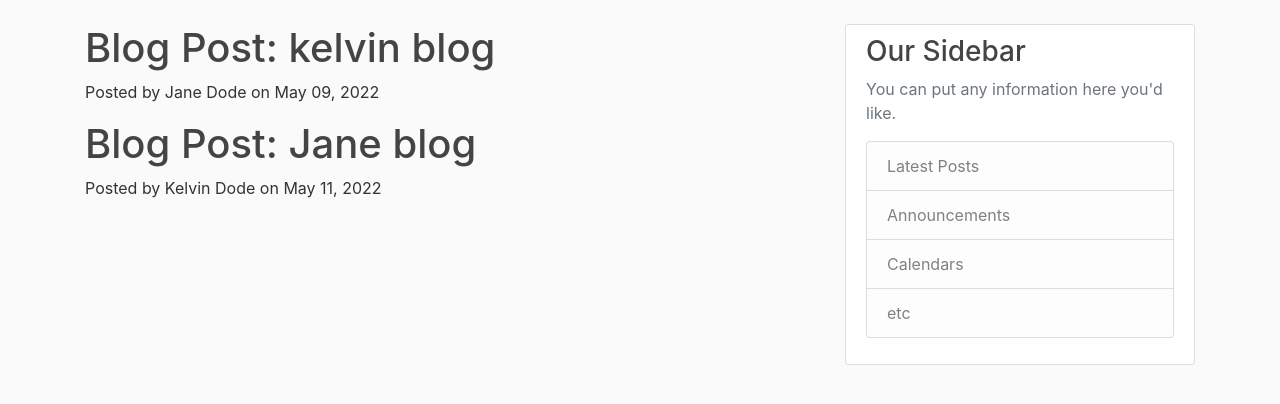
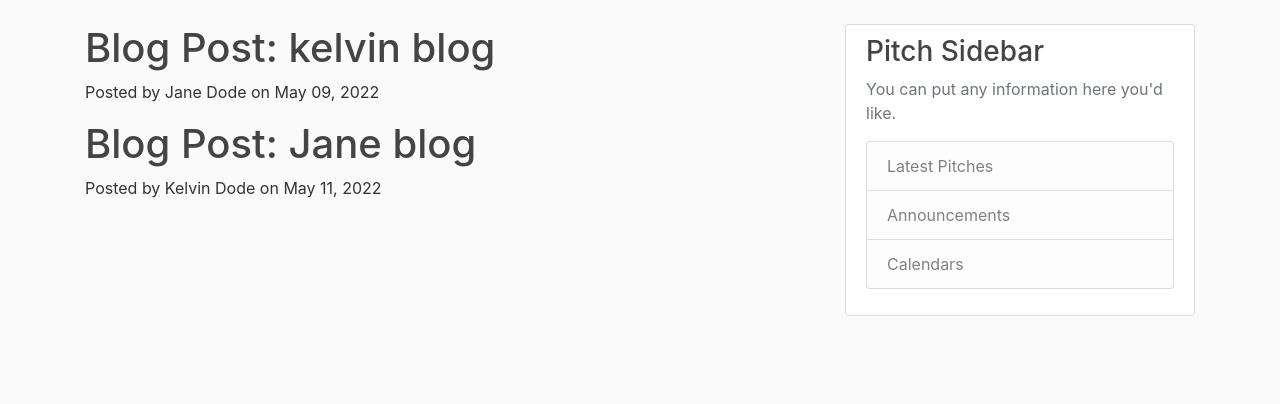
Before and after one commit to kelvinmburu/pitch-minute, a Flask app: page / in a window 1280 px wide. Shown: the part 56-460 px from the top of the page. Run offline with Flask 2, Linux system fonts and the light colour scheme; some libraries are stand-ins or nearby versions.

Commit message:
refactor: removed extra li

```diff
--- a/templates/layout.html
+++ b/templates/layout.html
@@ -55,13 +55,12 @@
             </div>
             <div class="col-md-4">
                 <div class="content-section">
-                    <h3>Our Sidebar</h3>
+                    <h3>Pitch Sidebar</h3>
                     <p class="text-muted">You can put any information here you'd like.
                         <ul class="list-group">
-                            <li class="list-group-item list-group-item-light">Latest Posts</li>
+                            <li class="list-group-item list-group-item-light">Latest Pitches</li>
                             <li class="list-group-item list-group-item-light">Announcements</li>
                             <li class="list-group-item list-group-item-light">Calendars</li>
-                            <li class="list-group-item list-group-item-light">etc</li>
                         </ul>
                     </p>
                 </div>
```
